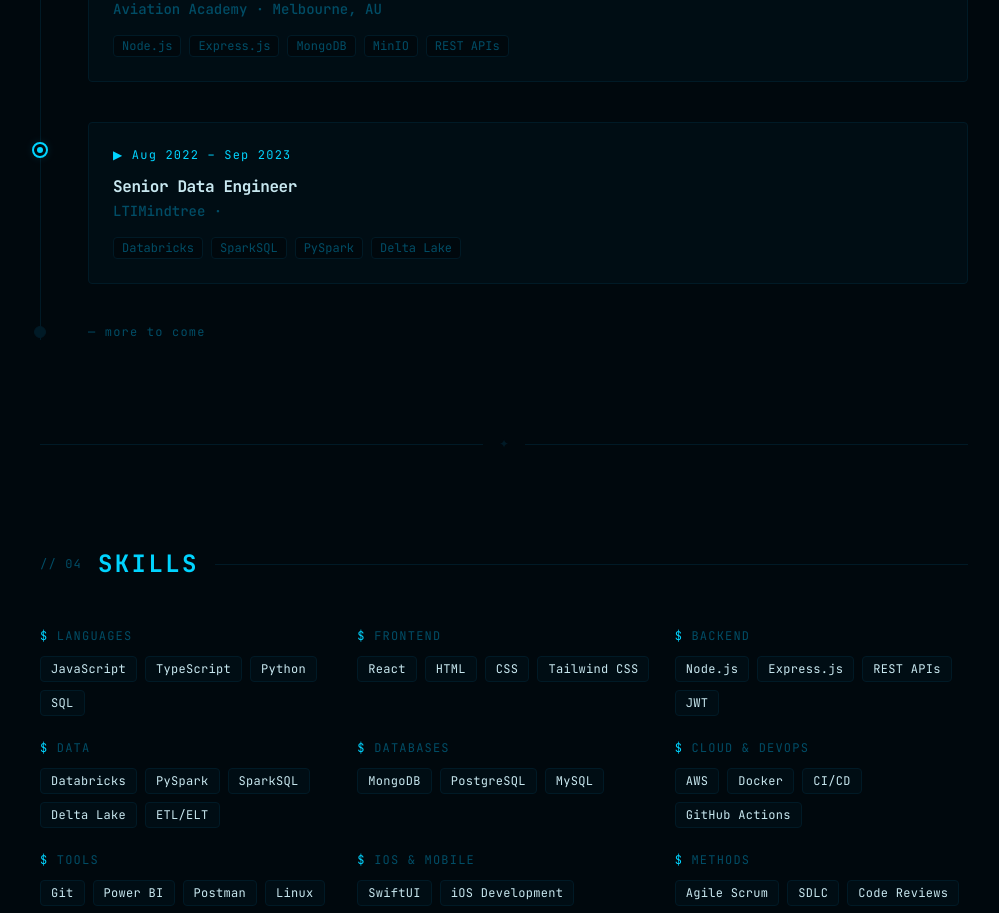
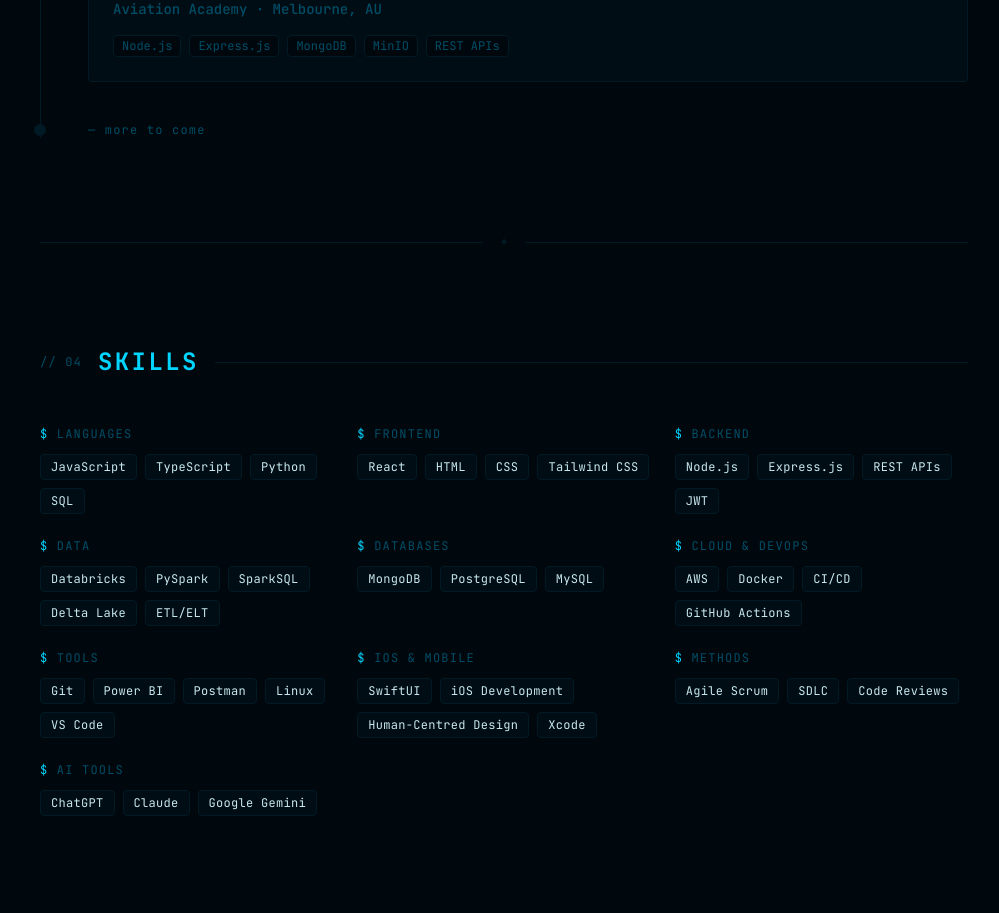
Before and after one commit to Anisha18/anisha-portfolio, a React (Vite) app: page / in a window 1280 px wide. Shown: the part 2260-3173 px from the top of the page, without its empty margins (136-1135 px from the left). Built offline with nearby package versions, Linux system fonts and the light colour scheme.

Commit message:
Updated experience

```diff
--- a/src/components/Experience.tsx
+++ b/src/components/Experience.tsx
@@ -14,13 +14,6 @@
     period: "Aug 2025 – Oct 2025",
     location: "Melbourne, AU",
     tech: ["Node.js", "Express.js", "MongoDB", "MinIO", "REST APIs"],
-  },
-  {
-    role: "Senior Data Engineer",
-    company: "LTIMindtree",
-    period: "Aug 2022 – Sep 2023",
-    location: "",
-    tech: ["Databricks", "SparkSQL", "PySpark", "Delta Lake"],
   },
 ];
 
```
